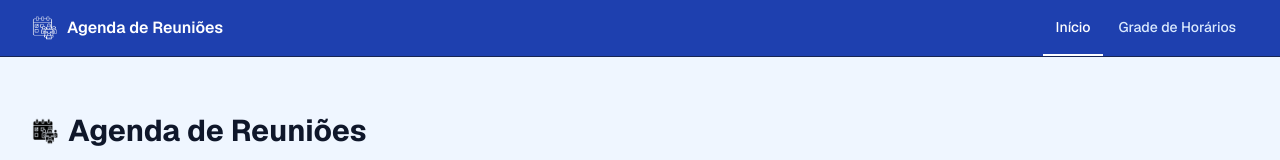
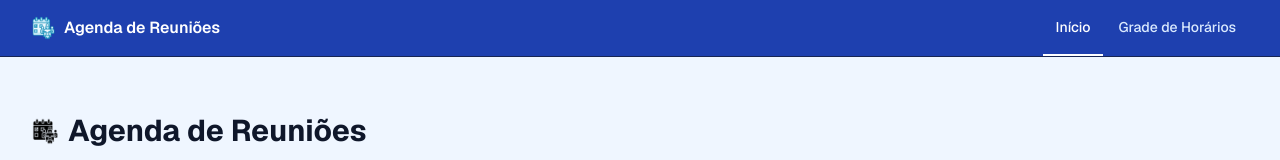
Before and after one commit to Prefeitura-de-Boituva/agenda-reuniao, a Next.js app: page / in a window 1280 px wide. Shown: the top 160 px of the page. Built offline with nearby package versions, Linux system fonts and the light colour scheme.

Commit message:
fix: atualizar logo

```diff
--- a/src/components/layout/Header.tsx
+++ b/src/components/layout/Header.tsx
@@ -54,7 +54,7 @@ export function Header({ className }: HeaderProps) {
           className="flex items-center gap-2 font-semibold text-white"
         >
           <Image
-            src="/logo-branco.png"
+            src="/logo-azul.png"
             alt=""
             width={27}
             height={24}
```
